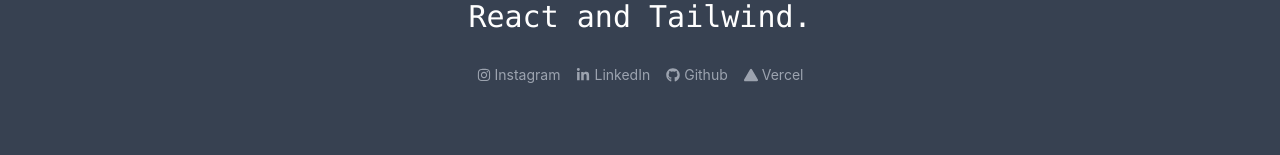
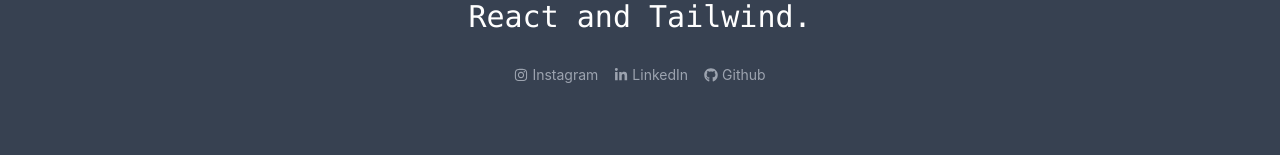
Before and after one commit to dpaulos6/dpaulos6-portfolio, a React (Create React App) app: page /Projects/FastOrder in a window 1280 px wide. Shown: the part 231-386 px from the top of the page. Built offline with nearby package versions, Linux system fonts and the light colour scheme.

Commit message:
Updated Social Medias

```diff
--- a/src/components/Footer.js
+++ b/src/components/Footer.js
@@ -1,12 +1,10 @@
 import { TypeAnimation } from "react-type-animation"
 import { FaInstagram, FaLinkedinIn, FaGithub } from 'react-icons/fa'
-import { BsTriangleFill } from 'react-icons/bs';
 
 const socialMedias = [
   { id: 1, name: 'Instagram', icon: FaInstagram, href: 'https://www.instagram.com/dpaulos6/' },
   { id: 2, name: 'LinkedIn', icon: FaLinkedinIn, href: 'https://www.linkedin.com/in/dpaulos6/' },
-  { id: 3, name: 'Github', icon: FaGithub, href: 'https://github.com/dpaulos6' },
-  { id: 4, name: 'Vercel', icon: BsTriangleFill, href: 'https://github.com/dpaulos6' }
+  { id: 3, name: 'Github', icon: FaGithub, href: 'https://github.com/dpaulos6' }
 ]
 
 const Footer = () =>{
--- a/src/components/Navbar.js
+++ b/src/components/Navbar.js
@@ -7,7 +7,6 @@ import {
 } from '@heroicons/react/24/outline'
 import { ChevronDownIcon } from '@heroicons/react/20/solid'
 import { FaInstagram, FaLinkedinIn, FaGithub } from 'react-icons/fa'
-import { BsTriangleFill } from 'react-icons/bs';
 
 const resources = [
   {
@@ -21,8 +20,7 @@ const resources = [
 const socialMedias = [
   { id: 1, name: 'Instagram', icon: FaInstagram, href: 'https://www.instagram.com/dpaulos6/' },
   { id: 2, name: 'LinkedIn', icon: FaLinkedinIn, href: 'https://www.linkedin.com/in/dpaulos6/' },
-  { id: 3, name: 'Github', icon: FaGithub, href: 'https://github.com/dpaulos6' },
-  { id: 4, name: 'Vercel', icon: BsTriangleFill, href: 'https://github.com/dpaulos6' }
+  { id: 3, name: 'Github', icon: FaGithub, href: 'https://github.com/dpaulos6' }
 ]
 
 function classNames(...classes) {
```
